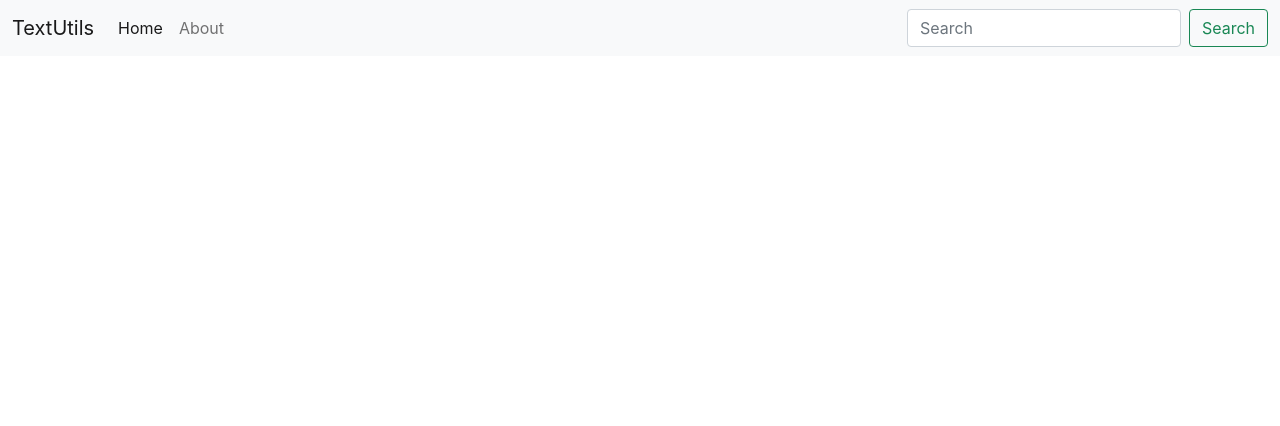
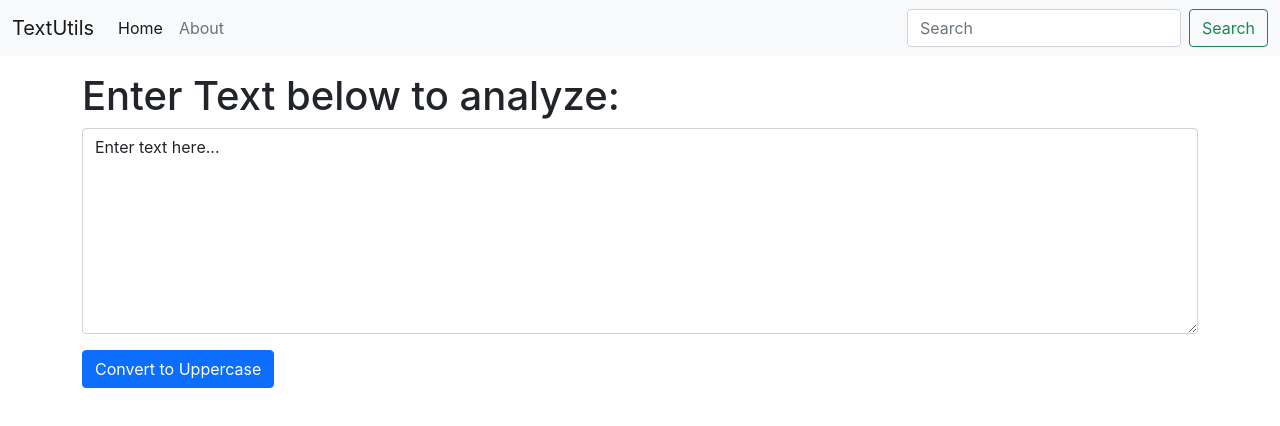
Before and after one commit to hardikbachhan/TextUtils, a React (Create React App) app: page / in a window 1280 px wide. Shown: the top 426 px of the page. Built offline with nearby package versions, Linux system fonts and the light colour scheme.

Commit message:
Uppercase conversion functionality complete

```diff
--- a/src/App.js
+++ b/src/App.js
@@ -1,5 +1,6 @@
 import "./App.css";
 import Navbar from "./components/Navbar.js";
+import TextForm from "./components/TextForm.js";
 
 function App() {
   //let name = "Hardik";
@@ -10,7 +11,10 @@
 
   return (
     <>
-      <Navbar title="TextUtils" aboutText="About" />
+      <Navbar title="TextUtils" />
+      <div className="container my-3">
+        <TextForm heading="Enter Text below to analyze: " />
+      </div>
     </>
   );
 }
--- /dev/null
+++ b/src/components/TextForm.js
@@ -0,0 +1,44 @@
+import React from "react";
+import PropTypes from "prop-types";
+import { useState } from "react";
+
+export default function TextForm(props) {
+  const [text, setText] = useState("Enter text here...");
+
+    const onUpClick = () => {
+        // console.log("Button is clicked.");
+        // setText("You have clicked on onUpClicked.")
+        let upCaseText = text.toUpperCase();
+        setText(upCaseText);
+    }
+
+    const onUpChange = (event) => {
+        // console.log("Text area contents changed.")
+        let newText = event.target.value;
+        setText(newText);
+    }
+
+  return (
+    <div>
+      <h1>{props.heading}</h1>
+      <div className="mb-3">
+        <textarea
+          className="form-control"
+          value={text}
+          id="myBox"
+          rows="8"
+          onChange={onUpChange}
+        ></textarea>
+      </div>
+      <button className="btn btn-primary" onClick={onUpClick}>Convert to Uppercase</button>
+    </div>
+  );
+}
+
+TextForm.propTypes = {
+  heading: PropTypes.string.isRequired,
+};
+
+TextForm.defaultProps = {
+  heading: "Text goes below:",
+};
```
